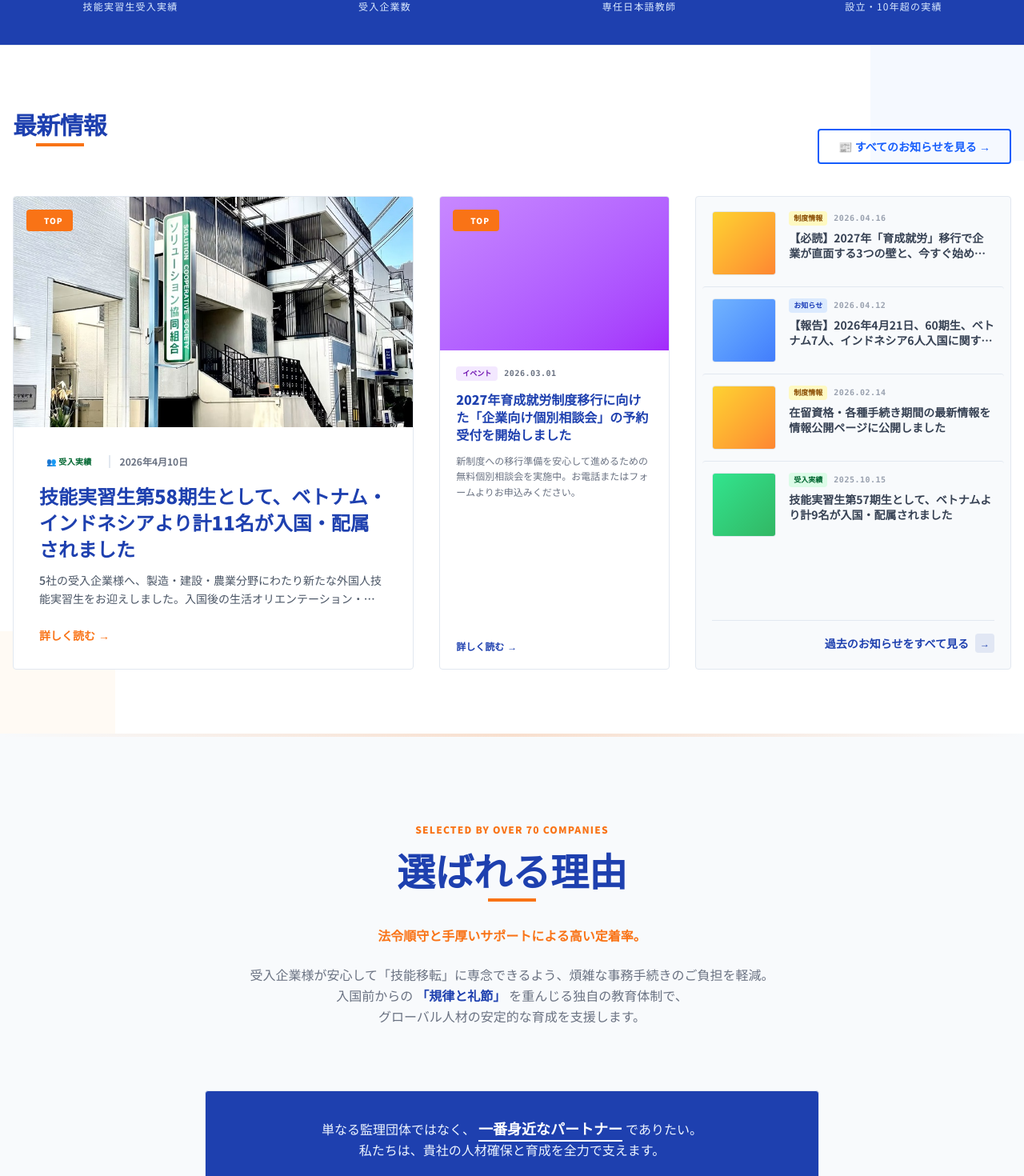
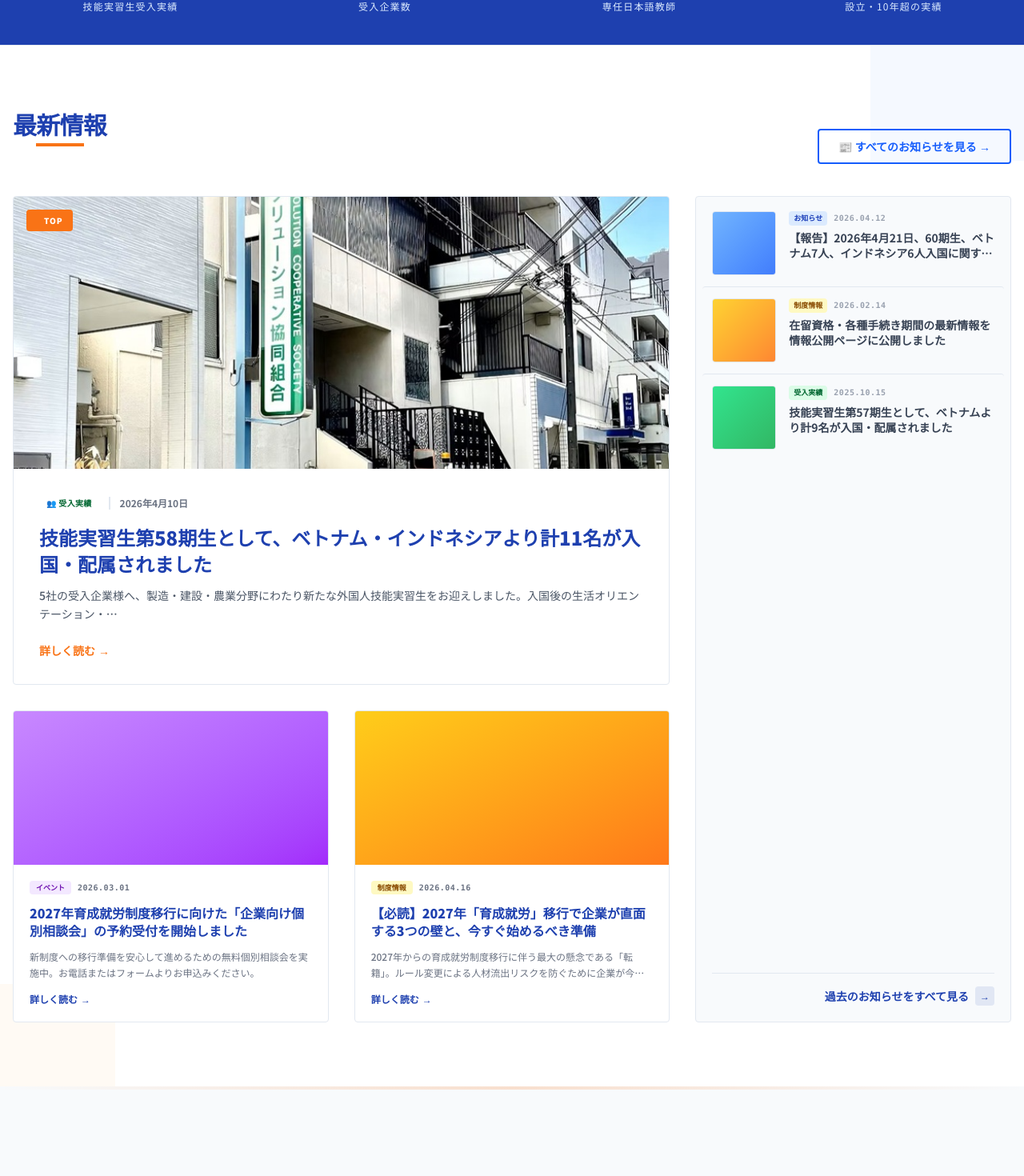
Before and after one commit to soldata1188/solutioncoop-jp, a Next.js app: page / in a window 1280 px wide. Shown: the part 850-2320 px from the top of the page at 80% size. Built offline with nearby package versions, Linux system fonts and the light colour scheme; no server answers.

Commit message:
style: restructure latest news layout on home page

```diff
--- a/app/page.tsx
+++ b/app/page.tsx
@@ -204,14 +204,14 @@ export default async function HomePage() {
             </div>
             {latestNews.length > 0 ? (
               <div className="grid grid-cols-1 lg:grid-cols-12 gap-6 lg:gap-8">
-
-                {/* 1. Tin Đinh Chính (Main Feature - Left Column) */}
-                <div className="lg:col-span-5 h-full">
+                {/* 1. Cột Trái (Left Column - 1 Top, 2 Sub) */}
+                <div className="lg:col-span-8 flex flex-col gap-6 lg:gap-8 h-full">
+                  {/* Tin Đinh Chính (Main Feature) */}
                   {latestNews[0] && (
-                  <Link href={`/news/${latestNews[0].id}`} className="group h-full flex flex-col bg-white border border-gray-100 rounded overflow-hidden shadow-sm hover:shadow-xl transition-all duration-300">
-                      <div className="relative h-64 md:h-72 w-full overflow-hidden shrink-0">
+                    <Link href={`/news/${latestNews[0].id}`} className="group flex flex-col bg-white border border-gray-100 rounded overflow-hidden shadow-sm hover:shadow-xl transition-all duration-300">
+                      <div className="relative h-64 md:h-[340px] w-full overflow-hidden shrink-0">
                         {latestNews[0].image ? (
-                          <Image src={latestNews[0].image} alt={latestNews[0].title} fill sizes="(max-width: 768px) 100vw, 50vw" className="object-cover group-hover:scale-105 transition-transform duration-700" />
+                          <Image src={latestNews[0].image} alt={latestNews[0].title} fill sizes="(max-width: 1024px) 100vw, 66vw" className="object-cover group-hover:scale-105 transition-transform duration-700" />
                         ) : (
                           <div className={`w-full h-full bg-gradient-to-br ${TOP_ACCENT[latestNews[0].category] || 'from-gray-400 to-gray-600'} opacity-90`} />
                         )}
@@ -234,7 +234,7 @@ export default async function HomePage() {
                         <h3 className="text-xl md:text-2xl font-black text-[#1e40af] leading-snug mb-3 group-hover:text-blue-600 transition-colors">
                           {latestNews[0].title}
                         </h3>
-                        <p className="text-gray-600 text-sm leading-relaxed line-clamp-3 mb-6 font-medium flex-grow">
+                        <p className="text-gray-600 text-sm leading-relaxed line-clamp-2 md:line-clamp-3 mb-6 font-medium flex-grow">
                           {latestNews[0].excerpt}
                         </p>
                         <div className="flex items-center text-[#f97316] font-bold text-sm mt-auto">
@@ -243,53 +243,46 @@ export default async function HomePage() {
                       </div>
                     </Link>
                   )}
-                </div>
 
-                {/* 2. Tin Đinh Phụ (Sub Feature - Middle Column) */}
-                {latestNews[1] && (
-                  <div className="lg:col-span-3 h-full">
-                    <Link href={`/news/${latestNews[1].id}`} className="group h-full flex flex-col bg-white border border-gray-100 rounded overflow-hidden shadow-sm hover:shadow-xl transition-all duration-300">
+                  {/* 2 Tin Mới Nhất Dưới Cùng (Sub Features) */}
+                  <div className="grid grid-cols-1 sm:grid-cols-2 gap-6 lg:gap-8 flex-grow">
+                    {[latestNews[1], latestNews[2]].filter(Boolean).map((newsItem) => (
+                      <Link key={newsItem.id} href={`/news/${newsItem.id}`} className="group h-full flex flex-col bg-white border border-gray-100 rounded overflow-hidden shadow-sm hover:shadow-xl transition-all duration-300">
                         <div className="relative h-48 w-full overflow-hidden shrink-0">
-                        {latestNews[1].image ? (
-                          <Image src={latestNews[1].image} alt={latestNews[1].title} fill sizes="(max-width: 768px) 100vw, 50vw" className="object-cover group-hover:scale-105 transition-transform duration-700" />
+                          {newsItem.image ? (
+                            <Image src={newsItem.image} alt={newsItem.title} fill sizes="(max-width: 768px) 100vw, 33vw" className="object-cover group-hover:scale-105 transition-transform duration-700" />
                           ) : (
-                          <div className={`w-full h-full bg-gradient-to-br ${TOP_ACCENT[latestNews[1].category] || 'from-gray-400 to-gray-600'} opacity-90`} />
-                        )}
-                        {latestNews[1].pinned && (
-                          <div className="absolute top-4 left-4 z-10">
-                            <span className="bg-[#f97316] text-white text-[10px] font-black px-3 py-1.5 rounded uppercase tracking-widest shadow-lg flex items-center gap-1">
-                              <span className="w-1.5 h-1.5 bg-white rounded animate-ping"></span>TOP
-                            </span>
-                          </div>
+                            <div className={`w-full h-full bg-gradient-to-br ${TOP_ACCENT[newsItem.category] || 'from-gray-400 to-gray-600'} opacity-90`} />
                           )}
                         </div>
 
                         <div className="p-5 flex flex-col flex-grow">
                           <div className="flex items-center gap-2 mb-3 flex-wrap">
-                          <span className={`text-[9px] font-bold px-2 py-0.5 rounded shadow-sm ${BADGE_BG[latestNews[1].category]}`}>
-                            {CATEGORY_CONFIG[latestNews[1].category]?.label}
+                            <span className={`text-[9px] font-bold px-2 py-0.5 rounded shadow-sm ${BADGE_BG[newsItem.category]}`}>
+                              {CATEGORY_CONFIG[newsItem.category]?.label}
                             </span>
-                          <time className="text-[10px] text-gray-500 font-bold font-mono tracking-wider">{formatDateDot(latestNews[1].date)}</time>
+                            <time className="text-[10px] text-gray-500 font-bold font-mono tracking-wider">{formatDateDot(newsItem.date)}</time>
                           </div>
-                        <h3 className="text-base font-black text-[#1e40af] leading-snug mb-3 group-hover:text-blue-600 transition-colors line-clamp-3">
-                          {latestNews[1].title}
+                          <h3 className="text-base font-black text-[#1e40af] leading-snug mb-3 group-hover:text-blue-600 transition-colors line-clamp-2">
+                            {newsItem.title}
                           </h3>
-                        <p className="text-gray-500 text-xs leading-relaxed line-clamp-3 md:line-clamp-4 font-medium mb-4 flex-grow">
-                          {latestNews[1].excerpt}
+                          <p className="text-gray-500 text-xs leading-relaxed line-clamp-2 font-medium mb-4 flex-grow">
+                            {newsItem.excerpt}
                           </p>
                           <div className="flex items-center text-[#1e40af] group-hover:text-[#f97316] font-bold text-xs mt-auto transition-colors">
                             詳しく読む <span className="ml-1 group-hover:translate-x-2 transition-transform">→</span>
                           </div>
                         </div>
                       </Link>
+                    ))}
                   </div>
-                )}
+                </div>
 
                 {/* 3. Danh sách tin vắn (Right Column) */}
-                <div className={`${latestNews[1] ? 'lg:col-span-4' : 'lg:col-span-7'} flex flex-col justify-between h-full`}>
+                <div className="lg:col-span-4 flex flex-col justify-between h-full">
                   <div className="flex flex-col h-full bg-slate-50 border border-gray-100 px-4 md:px-5 pb-5 pt-1 rounded shadow-inner">
                     <div className="flex-grow flex flex-col justify-start">
-                      {latestNews.slice(2).map((n, idx) => (
+                      {latestNews.slice(3).map((n, idx) => (
                         <Link key={n.id} href={`/news/${n.id}`} className={`group block py-3.5 ${idx !== 0 ? 'border-t border-gray-200/70' : ''} hover:bg-white transition-colors rounded -mx-3 px-3`}>
                           <div className="flex items-start gap-4">
                             {/* Thumbnail */}
```
Lines whose indentation alone changed are shown as unchanged.
